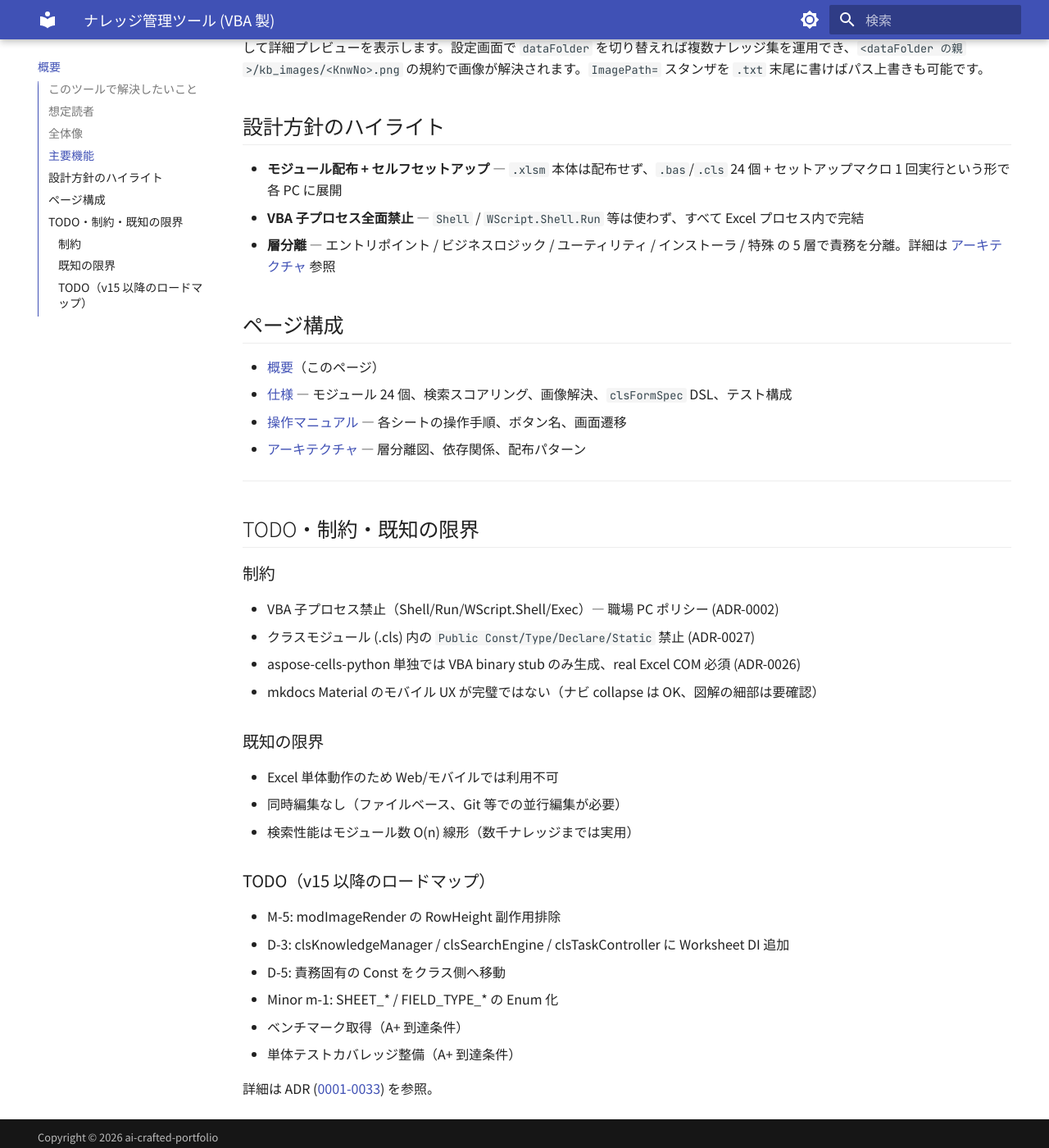
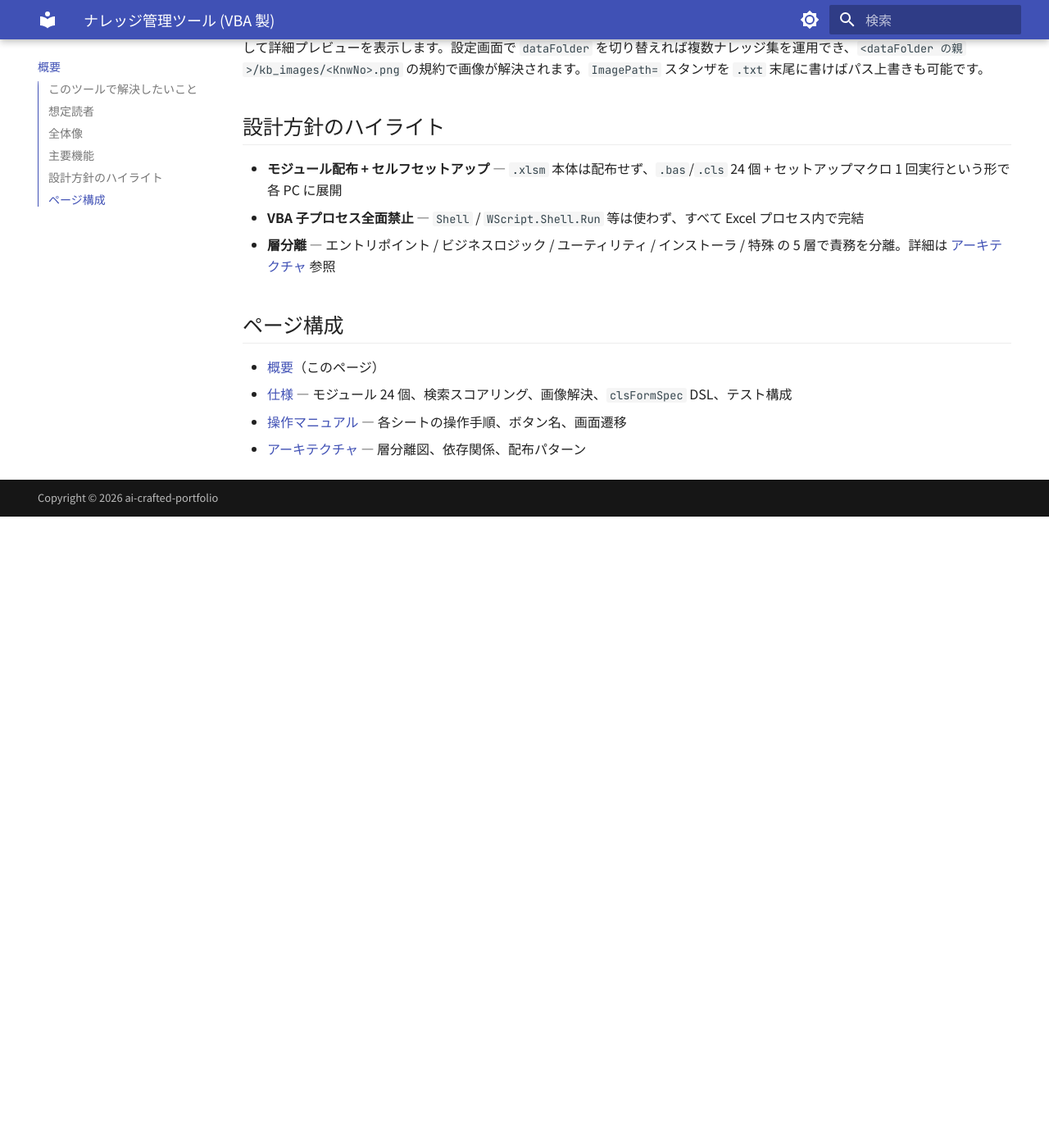
Before and after one commit to ai-crafted-portfolio/knowledgevba, an MkDocs documentation site: the page built from docs/index.md, in a window 1280 px wide and 1400 px high, scrolled down 1061 px. Shown: the whole window at 82% size. Built offline with MkDocs 1.6.1 and Material for MkDocs 9.7.7, drawn with Linux system fonts in a browser that asks for light colours; after the commit the page ends 1691 px from its top, so only the background shows below that.

Commit message:
docs: remove TODO/roadmap/perf-goal sections and future plans (Phase C)

```diff
--- a/docs/architecture.md
+++ b/docs/architecture.md
@@ -169,37 +169,8 @@ flowchart LR
 
 ## 6. 拡張ポイント
 
-将来の変更時に触る予定のファイルを限定するための境界:
+拡張時に触るファイルの境界:
 
 - **新フォーマット追加** — `clsFormatManager` のフォーマット定義テーブルを追加、`clsFieldMigrator` で旧→新の写像を定義
 - **新しい UserForm を spec 駆動で追加** — `modSpecExamples.bas` を雛形にして `clsFormSpec.AddControl` で宣言、`modFormBuilder.BuildAndShow` で起動
 - **新シート追加** — `modSetup.bas` の `RequiredSheets` 配列に追加、ボタン配置の Anchor 範囲も追記
-
-
----
-
-## TODO・制約・既知の限界
-
-### 制約
-
-- VBA 子プロセス禁止（Shell/Run/WScript.Shell/Exec）— 職場 PC ポリシー (ADR-0002)
-- クラスモジュール (.cls) 内の `Public Const/Type/Declare/Static` 禁止 (ADR-0027)
-- aspose-cells-python 単独では VBA binary stub のみ生成、real Excel COM 必須 (ADR-0026)
-- mkdocs Material のモバイル UX が完璧ではない（ナビ collapse は OK、図解の細部は要確認）
-
-### 既知の限界
-
-- Excel 単体動作のため Web/モバイルでは利用不可
-- 同時編集なし（ファイルベース、Git 等での並行編集が必要）
-- 検索性能はモジュール数 O(n) 線形（数千ナレッジまでは実用）
-
-### TODO（v15 以降のロードマップ）
-
-- M-5: modImageRender の RowHeight 副作用排除
-- D-3: clsKnowledgeManager / clsSearchEngine / clsTaskController に Worksheet DI 追加
-- D-5: 責務固有の Const をクラス側へ移動
-- Minor m-1: SHEET_* / FIELD_TYPE_* の Enum 化
-- ベンチマーク取得（A+ 到達条件）
-- 単体テストカバレッジ整備（A+ 到達条件）
-
-詳細は ADR ([0001-0033](https://github.com/ai-crafted-portfolio/knowledgevba)) を参照。
--- a/docs/index.md
+++ b/docs/index.md
@@ -50,31 +50,3 @@ flowchart LR
 - [仕様](spec.md) — モジュール 24 個、検索スコアリング、画像解決、`clsFormSpec` DSL、テスト構成
 - [操作マニュアル](operations.md) — 各シートの操作手順、ボタン名、画面遷移
 - [アーキテクチャ](architecture.md) — 層分離図、依存関係、配布パターン
-
----
-
-## TODO・制約・既知の限界
-
-### 制約
-
-- VBA 子プロセス禁止（Shell/Run/WScript.Shell/Exec）— 職場 PC ポリシー (ADR-0002)
-- クラスモジュール (.cls) 内の `Public Const/Type/Declare/Static` 禁止 (ADR-0027)
-- aspose-cells-python 単独では VBA binary stub のみ生成、real Excel COM 必須 (ADR-0026)
-- mkdocs Material のモバイル UX が完璧ではない（ナビ collapse は OK、図解の細部は要確認）
-
-### 既知の限界
-
-- Excel 単体動作のため Web/モバイルでは利用不可
-- 同時編集なし（ファイルベース、Git 等での並行編集が必要）
-- 検索性能はモジュール数 O(n) 線形（数千ナレッジまでは実用）
-
-### TODO（v15 以降のロードマップ）
-
-- M-5: modImageRender の RowHeight 副作用排除
-- D-3: clsKnowledgeManager / clsSearchEngine / clsTaskController に Worksheet DI 追加
-- D-5: 責務固有の Const をクラス側へ移動
-- Minor m-1: SHEET_* / FIELD_TYPE_* の Enum 化
-- ベンチマーク取得（A+ 到達条件）
-- 単体テストカバレッジ整備（A+ 到達条件）
-
-詳細は ADR ([0001-0033](https://github.com/ai-crafted-portfolio/knowledgevba)) を参照。
--- a/docs/source/infrastructure/modsetup.md
+++ b/docs/source/infrastructure/modsetup.md
@@ -91,7 +91,7 @@ End Function
 ' 関数名: ArrowL
 ' 概要:   "←" (U+2190) 文字を返す。
 ' 備考:   ← は CP932 で問題なく扱える文字だが、ArrowR との対称性と
-'         将来の互換性確保のため同じく ChrW で構築する。
+'         互換性確保のため同じく ChrW で構築する。
 ' 戻り値: String - "←"
 ' ================================================================
 Private Function ArrowL() As String
--- a/docs/spec.md
+++ b/docs/spec.md
@@ -168,39 +168,10 @@ End Sub
 | `modDemoSeeder` の `〜`（波ダッシュ） | あり | `-`（ASCII ハイフン）に置換 | 同左 |
 | C-1〜C-3 修正 | — | — | 反映済 |
 
-職場本番展開（`release_v2/`）には `clsSearchEngine` の修正のみが恒久反映されます。Workbook_Open 自動初期化と `modDemoSeeder` はデモ専用です。
+本番展開（`release_v2/`）には `clsSearchEngine` の修正のみが恒久反映されます。Workbook_Open 自動初期化と `modDemoSeeder` はデモ専用です。
 
 ## 9. バージョン
 
 - **release v2** — rev21 ベース（M6-002/003/004 の検索結合セル対策、ボタン配置のセルアンカー対応を含む）
 - **image_ext rev1（2026-05-04）** — 検索結果画像列追加 + UserForm spec 駆動生成基盤
 - 配布物は **モジュールのみ** 構成。シート/ボタン生成は同梱の `modSetup.bas` の `SetupSheetsAndButtons` マクロで実施。
-
-
----
-
-## TODO・制約・既知の限界
-
-### 制約
-
-- VBA 子プロセス禁止（Shell/Run/WScript.Shell/Exec）— 職場 PC ポリシー (ADR-0002)
-- クラスモジュール (.cls) 内の `Public Const/Type/Declare/Static` 禁止 (ADR-0027)
-- aspose-cells-python 単独では VBA binary stub のみ生成、real Excel COM 必須 (ADR-0026)
-- mkdocs Material のモバイル UX が完璧ではない（ナビ collapse は OK、図解の細部は要確認）
-
-### 既知の限界
-
-- Excel 単体動作のため Web/モバイルでは利用不可
-- 同時編集なし（ファイルベース、Git 等での並行編集が必要）
-- 検索性能はモジュール数 O(n) 線形（数千ナレッジまでは実用）
-
-### TODO（v15 以降のロードマップ）
-
-- M-5: modImageRender の RowHeight 副作用排除
-- D-3: clsKnowledgeManager / clsSearchEngine / clsTaskController に Worksheet DI 追加
-- D-5: 責務固有の Const をクラス側へ移動
-- Minor m-1: SHEET_* / FIELD_TYPE_* の Enum 化
-- ベンチマーク取得（A+ 到達条件）
-- 単体テストカバレッジ整備（A+ 到達条件）
-
-詳細は ADR ([0001-0033](https://github.com/ai-crafted-portfolio/knowledgevba)) を参照。
```
Also changed, not shown: docs/source/business-logic/clsfieldmigrator.md (+1 -1 lines), docs/source/business-logic/clsstorageresolver.md (+2 -2 lines).
